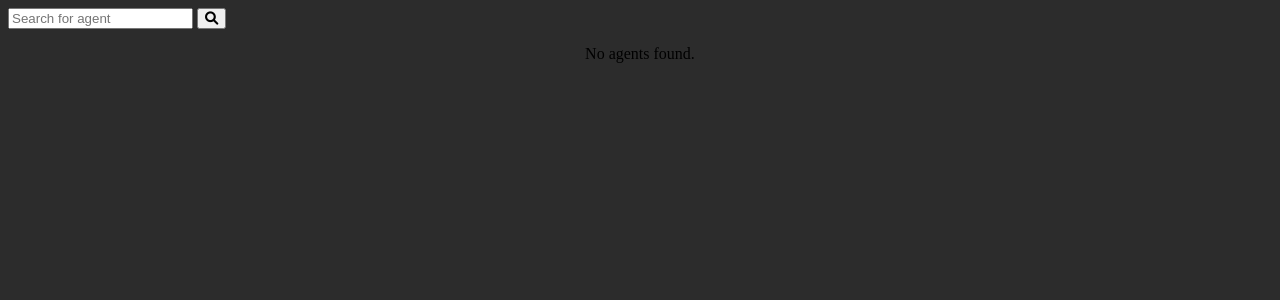
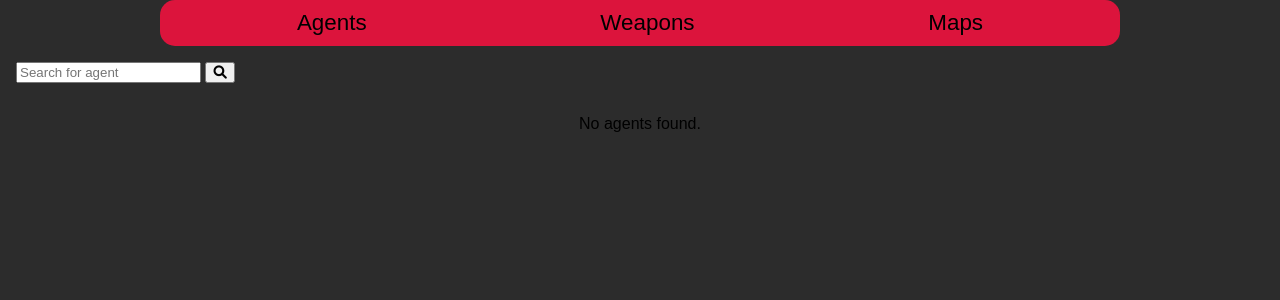
Before and after one commit to Bogii02/valorant-project, a Flask app: template src/templates/agents.html in a window 1280 px wide. Shown: the top 300 px of the page. Run offline with Flask 3, Linux system fonts and the light colour scheme; the template is opened without the code that fills it, so the values that code supplies are empty.

Commit message:
create navbar

```diff
--- a/src/app.py
+++ b/src/app.py
@@ -34,5 +34,15 @@ def agent_details_route(agent_name):
     return render_template('agent_details.html', agent=agent, abilities=abilities)
 
 
+@app.route('/weapons', methods=['GET'])
+def weapons_route():
+    return 'weapons'
+
+
+@app.route('/maps', methods=['GET'])
+def maps_route():
+    return 'maps'
+
+
 if __name__ == '__main__':
     app.run(debug=True, host='0.0.0.0')
--- a/src/static/agents.css
+++ b/src/static/agents.css
@@ -70,3 +70,7 @@ body {
         height: auto;
     }
 }
+
+.search-container {
+    margin: 1rem ;
+}
--- /dev/null
+++ b/src/static/header.css
@@ -0,0 +1,26 @@
+body {
+    font-family: Arial, sans-serif;
+    margin: 0;
+    padding: 0;
+}
+
+header {
+    background-color: crimson;
+    padding: 10px 20px;
+    display: flex;
+    justify-content: space-around;
+    align-items: center;
+    margin-left: 10rem;
+    margin-right: 10rem;
+    border-radius: 15px;
+}
+
+.nav-link {
+    text-decoration: none;
+    color: black;
+    font-size: 1.4em;
+}
+
+.nav-link:hover {
+    text-decoration: underline;
+}
--- a/src/templates/agent_details.html
+++ b/src/templates/agent_details.html
@@ -6,8 +6,8 @@
     <title>Agent Details</title>
     <link rel="stylesheet" href="{{ url_for('static', filename='agent_details.css') }}">
 </head>
+{% include 'header.html' %}
 <body>
-<h1>Agent Details</h1>
 <div class="container">
     {% for agent in agent %}
     <div class="card" style="background-image: url('{{ agent[4] }}');">
--- a/src/templates/agents.html
+++ b/src/templates/agents.html
@@ -7,12 +7,12 @@
     <link rel="stylesheet" href="{{ url_for('static', filename='agents.css') }}">
     <link rel="stylesheet" href="https://cdnjs.cloudflare.com/ajax/libs/font-awesome/6.0.0-beta3/css/all.min.css">
 </head>
+{% include 'header.html' %}
 <body>
 <div class="search-container">
     <form action="{{ url_for('agents_route') }}" method="get">
         <label>
-            <input type="text" id="agent-search" name="agent-search" placeholder="Search for agent"
-                   value="{{ request.args.get('agent-search', '') }}">
+            <input type="text" id="agent-search" name="agent-search" placeholder="Search for agent">
         </label>
         <button type="submit">
             <i class="fas fa-search"></i>
--- /dev/null
+++ b/src/templates/header.html
@@ -0,0 +1,15 @@
+<!DOCTYPE html>
+<html lang="en">
+<head>
+    <meta charset="UTF-8">
+    <meta name="viewport" content="width=device-width, initial-scale=1.0">
+    <link rel="stylesheet" href="{{ url_for('static', filename='header.css') }}">
+    <title></title>
+</head>
+
+<header>
+    <a href="{{ url_for('agents_route') }}" class="nav-link">Agents</a>
+    <a href="{{ url_for('weapons_route') }}" class="nav-link">Weapons</a>
+    <a href="{{ url_for('maps_route') }}" class="nav-link">Maps</a>
+</header>
+</html>
```
